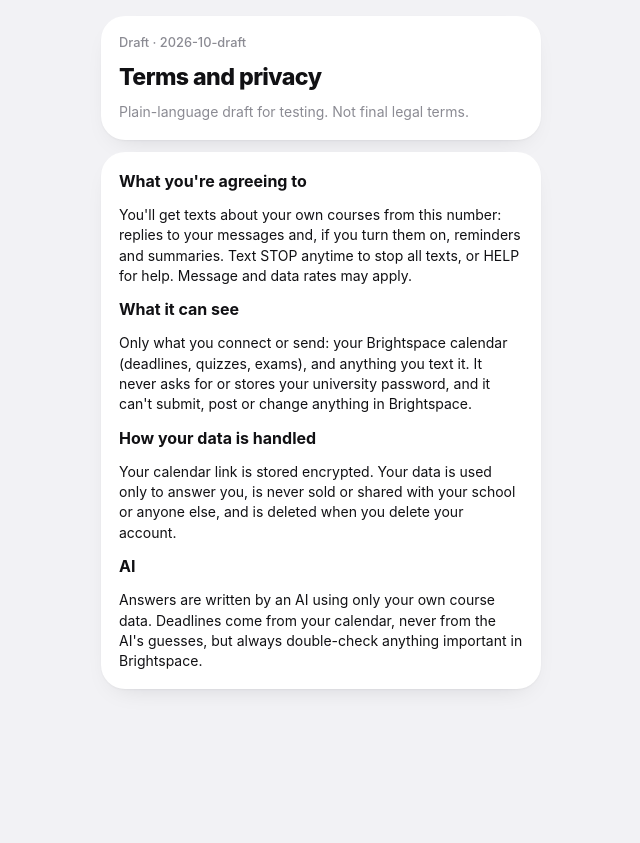
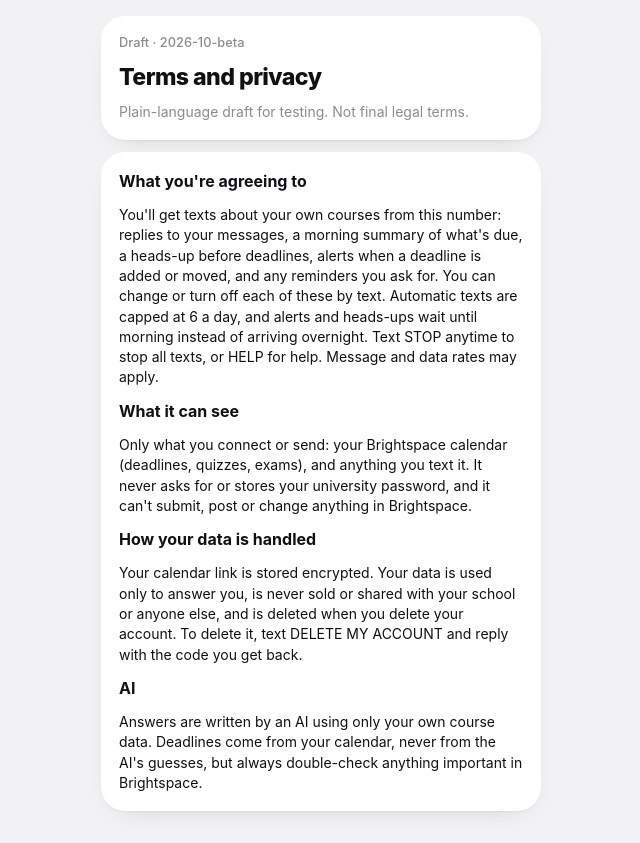
Before and after one commit to ahnafh26/sms-academic-assistant, a FastAPI app: page /terms in a window 1280 px wide. Shown: the whole page, without its empty margins (319-959 px from the left). Before the commit the page ends 691 px from the top, so only its background shows below. Run offline with FastAPI, Linux system fonts and the light colour scheme.

Commit message:
feat(app): tell students about the texts they'll get
The Connected text says the morning text and due-soon heads-ups are on
and can be changed by replying. The terms page describes every kind of
automatic text, the daily cap and quiet hours, and how to delete your
data, so the terms version moves to 2026-10-beta.

```diff
--- a/app/config.py
+++ b/app/config.py
@@ -39,7 +39,7 @@ class Settings(BaseSettings):
     # product
     assistant_name: str = "Assistant"
     default_timezone: str = "America/Toronto"
-    terms_version: str = "2026-10-draft"
+    terms_version: str = "2026-10-beta"
 
 
 @lru_cache
--- a/app/connect.py
+++ b/app/connect.py
@@ -76,5 +76,7 @@ def connected_message(session: Session, user: User, result: SyncResult, now: dat
         verb = "don't" if len(quiet) > 1 else "doesn't"
         lines.append(f"Heads up: {names} {verb} post deadlines to {inst.lms_name}, so I can't see "
                      f"{'their' if len(quiet) > 1 else 'its'} due dates yet.")
-    lines.append('Text me anything, like "what\'s due this week".')
+    lines.append("Each morning at 8 I'll text you what's due, plus a heads-up 3 hours before each deadline. "
+                 "Reply anytime to change that.")
+    lines.append('Text me anything, like "what\'s due this week" or "remind me at 8 to start the essay".')
     return "\n\n".join(lines)
--- a/app/web/templates/terms.html
+++ b/app/web/templates/terms.html
@@ -8,11 +8,11 @@
 </div>
 <div class="card small">
   <h3>What you're agreeing to</h3>
-  <p>You'll get texts about your own courses from this number: replies to your messages and, if you turn them on, reminders and summaries. Text STOP anytime to stop all texts, or HELP for help. Message and data rates may apply.</p>
+  <p>You'll get texts about your own courses from this number: replies to your messages, a morning summary of what's due, a heads-up before deadlines, alerts when a deadline is added or moved, and any reminders you ask for. You can change or turn off each of these by text. Automatic texts are capped at 6 a day, and alerts and heads-ups wait until morning instead of arriving overnight. Text STOP anytime to stop all texts, or HELP for help. Message and data rates may apply.</p>
   <h3>What it can see</h3>
   <p>Only what you connect or send: your Brightspace calendar (deadlines, quizzes, exams), and anything you text it. It never asks for or stores your university password, and it can't submit, post or change anything in Brightspace.</p>
   <h3>How your data is handled</h3>
-  <p>Your calendar link is stored encrypted. Your data is used only to answer you, is never sold or shared with your school or anyone else, and is deleted when you delete your account.</p>
+  <p>Your calendar link is stored encrypted. Your data is used only to answer you, is never sold or shared with your school or anyone else, and is deleted when you delete your account. To delete it, text DELETE MY ACCOUNT and reply with the code you get back.</p>
   <h3>AI</h3>
   <p>Answers are written by an AI using only your own course data. Deadlines come from your calendar, never from the AI's guesses, but always double-check anything important in Brightspace.</p>
 </div>
```
